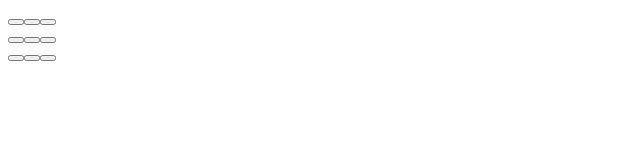
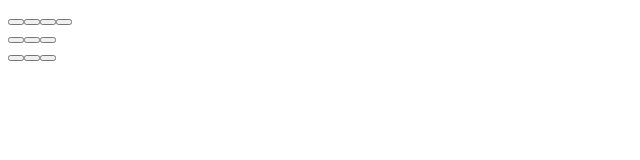
Before and after one commit to amyma13/my-react-app, a React (Vite) app: page / in a window 1280 px wide. Shown: the top 160 px of the page, without its empty margins (0-640 px from the left). Built offline with nearby package versions, Linux system fonts and the light colour scheme; the HTML template or start-up script is replaced by a standard one.

Commit message:
X on upper left square

```diff
--- a/src/App.jsx
+++ b/src/App.jsx
@@ -1,26 +1,26 @@
 import { useState } from 'react';
 
-function Square() {
-
-  const [value, setValue] = useState(null);
-
-  function handleClick() {
-    setValue('X');
-  }
+function Square({ value, onSquareClick }) {
   return (
-  <button
-  className="square"
-  onClick={handleClick}
-  >
-    {value}
-    </button>);
+    <button className="square" onClick={onSquareClick}>
+      {value}
+    </button>
+  );
 }
 
 export default function Board() {
   const [squares, setSquares] = useState(Array(9).fill(null));
+
+  function handleClick() {
+    const nextSquares = squares.slice();
+    nextSquares[0] = "X";
+    setSquares(nextSquares);
+  }
+
   return (
     <>
        <div className="board-row">
+       <Square value={squares[0]} onSquareClick={handleClick} />
         <Square value={squares[0]} />
         <Square value={squares[1]} />
         <Square value={squares[2]} />
```
